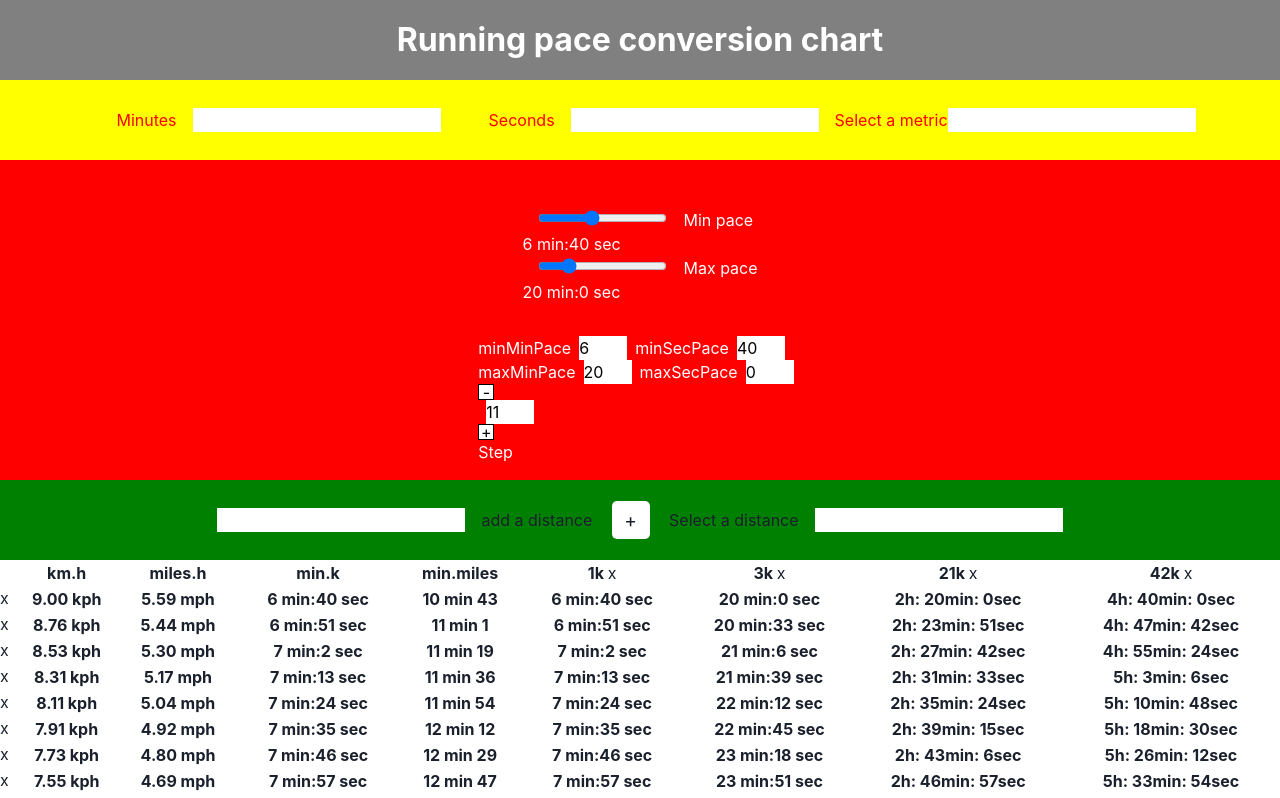
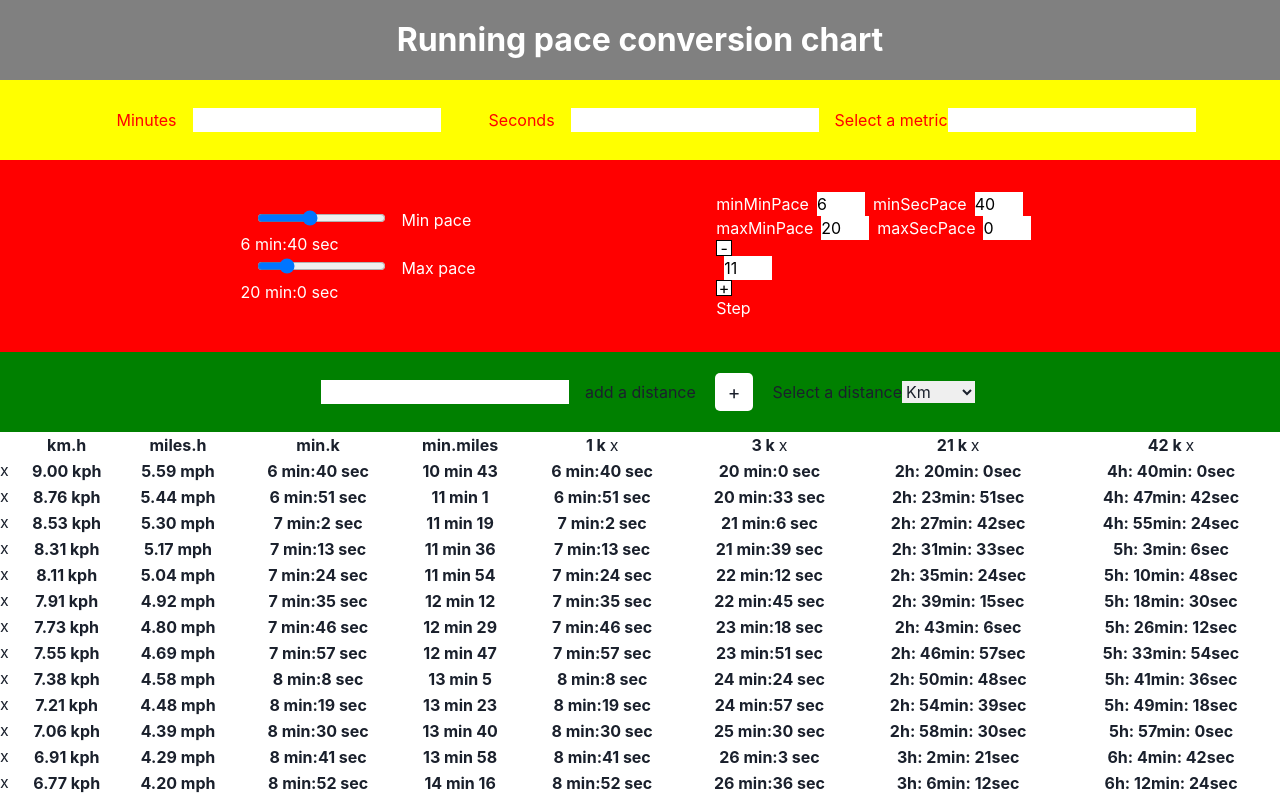
Before and after one commit to axelOngaro/Running-pace, a Next.js app: page / in a window 1280 px wide. Shown: the top 798 px of the page. Built offline with nearby package versions, Linux system fonts and the light colour scheme.

Commit message:
Added remove row, not fully working

```diff
--- a/components/Chart.js
+++ b/components/Chart.js
@@ -1,8 +1,9 @@
 import styles from '../styles/Chart.module.scss';
 import Row from '../components/Row';
 import ChartIndexes from './ChartIndexes';
+import { useRef, useEffect } from 'react';
 
-function Chart({ paceMin, paceMax, distances, setDistance, step }) {
+function Chart({ paceMin, paceMax, distances, setDistance, step, metric }) {
   const range = (start, stop, step) => {
     let arraySec = [];
     let i = start;
@@ -14,9 +15,6 @@ function Chart({ paceMin, paceMax, distances, setDistance, step }) {
   };
 
   //event handler
-  const onRowClickHandler = () => {
-    console.log('perrych');
-  };
 
   const chartArray = range(paceMin, paceMax, step);
 
@@ -26,17 +24,11 @@ function Chart({ paceMin, paceMax, distances, setDistance, step }) {
         distances={distances.sort(function (a, b) {
           return a - b;
         })}
+        metric={metric}
         setDistance={setDistance}
       />
       {chartArray.map((pace) => {
-        return (
-          <Row
-            distances={distances}
-            pace={pace}
-            key={pace}
-            onRowClickHandler={onRowClickHandler}
-          />
-        );
+        return <Row distances={distances} pace={pace} key={pace} />;
       })}
     </table>
   );
--- a/components/ChartIndexes.js
+++ b/components/ChartIndexes.js
@@ -1,7 +1,7 @@
 import { Button as btton } from '@chakra-ui/button';
 import React from 'react';
 
-function ChartIndexes({ distances, setDistance }) {
+function ChartIndexes({ distances, setDistance, metric }) {
   const onClickHandler = (e) => {
     const newDistances = distances.filter((item) => item !== parseInt(e.target.value));
     setDistance(newDistances);
@@ -16,7 +16,7 @@ function ChartIndexes({ distances, setDistance }) {
       {distances.map((distance) => {
         return (
           <th key={distance}>
-            {distance}k{' '}
+            {distance} {metric}{' '}
             <button onClick={onClickHandler} value={distance}>
               x
             </button>
--- a/components/Column.js
+++ b/components/Column.js
@@ -1,11 +1,15 @@
 import styles from '../styles/Column.module.scss';
 
-function Column({ distance, setDistance }) {
+function Column({ distance, setDistance, metric, setMetric }) {
   const distanceHandler = () => {
     const distanceValue = parseInt(document.getElementById('inputDistance').value);
     if (distanceValue <= 0) {
       alert('try again');
     } else return setDistance([...distance, distanceValue]);
+  };
+
+  const metricChangeHandler = (e) => {
+    setMetric(e.target.value);
   };
 
   return (
@@ -14,12 +18,11 @@ function Column({ distance, setDistance }) {
       <label htmlFor="distance">add a distance</label>
       <button onClick={distanceHandler}>+</button>
       <label htmlFor="distance">Select a distance</label>
-      <input type="distance" list="distance-list" />
-      <datalist id="distance-list">
-        <option value="m" />
-        <option value="km" />
-        <option value="miles" />
-      </datalist>
+      <select id="distance-list" onChange={metricChangeHandler}>
+        <option value="km"> Km</option>
+        <option value="m">meters</option>
+        <option value="miles">miles</option>
+      </select>
     </div>
   );
 }
--- a/components/Row.js
+++ b/components/Row.js
@@ -11,19 +11,19 @@ import { useRef } from 'react';
 
 //PACE IS IN SECONDS
 
-function Row({ pace, distances, onRowClickHandler }) {
+function Row({ pace, distances }) {
   const onClickHandler = (e) => {
-    console.log(e.target);
+    const parentRow = e.target.parentElement;
+    parentRow.remove();
   };
 
   return (
-    <tr onClick={onRowClickHandler}>
+    <tr>
       <button onClick={onClickHandler}>x</button>
       <th>{roundNumber(paceSecToKmh(pace), 2)} kph</th>
       <th>{roundNumber(paceSecToMphConverter(pace), 2)} mph</th>
       <th>{paceToTime(pace, 1)}</th>
       <th>{paceSecKmToPaceM(pace)}</th>
-
       {distances.map((distance) => {
         return <th key={paceToTime(pace, distance)}>{paceToTime(pace, distance)}</th>;
       })}
--- a/pages/index.js
+++ b/pages/index.js
@@ -14,6 +14,7 @@ function Home() {
   const [paceMin, setPaceMin] = useState(400);
   const [paceMax, setPaceMax] = useState(1200);
   const [step, setStep] = useState(11);
+  const [metric, setMetric] = useState('k');
 
   return (
     <div>
@@ -27,13 +28,19 @@ function Home() {
         step={step}
         setStep={setStep}
       />
-      <Column distance={distance} setDistance={setDistance} />
+      <Column
+        distance={distance}
+        setDistance={setDistance}
+        metric={metric}
+        setMetric={setMetric}
+      />
       <Chart
         paceMin={paceMin}
         paceMax={paceMax}
         distances={distance}
         setDistance={setDistance}
         step={step}
+        metric={metric}
       />
     </div>
   );
--- a/styles/RangeSelector.module.scss
+++ b/styles/RangeSelector.module.scss
@@ -4,8 +4,8 @@
   background-color: red;
   color: white;
   display: flex;
-  flex-direction: column;
-  justify-content: center;
+  // flex-direction: column;
+  justify-content: space-evenly;
   align-items: center;
   padding: 1em 0;
   button {
```
